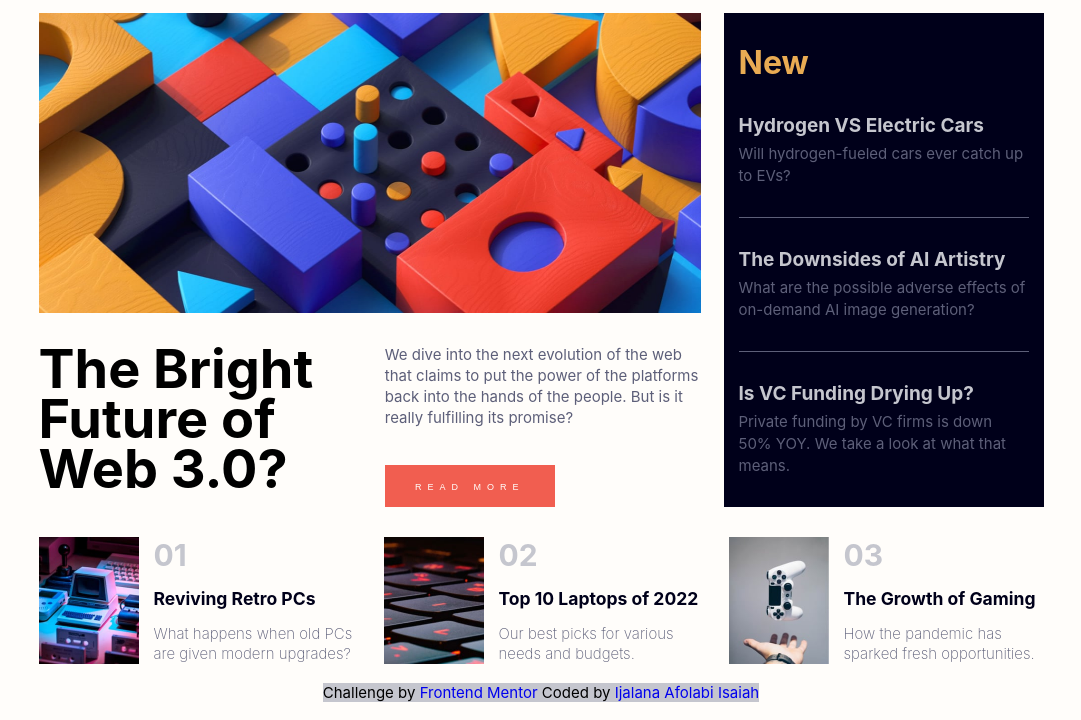
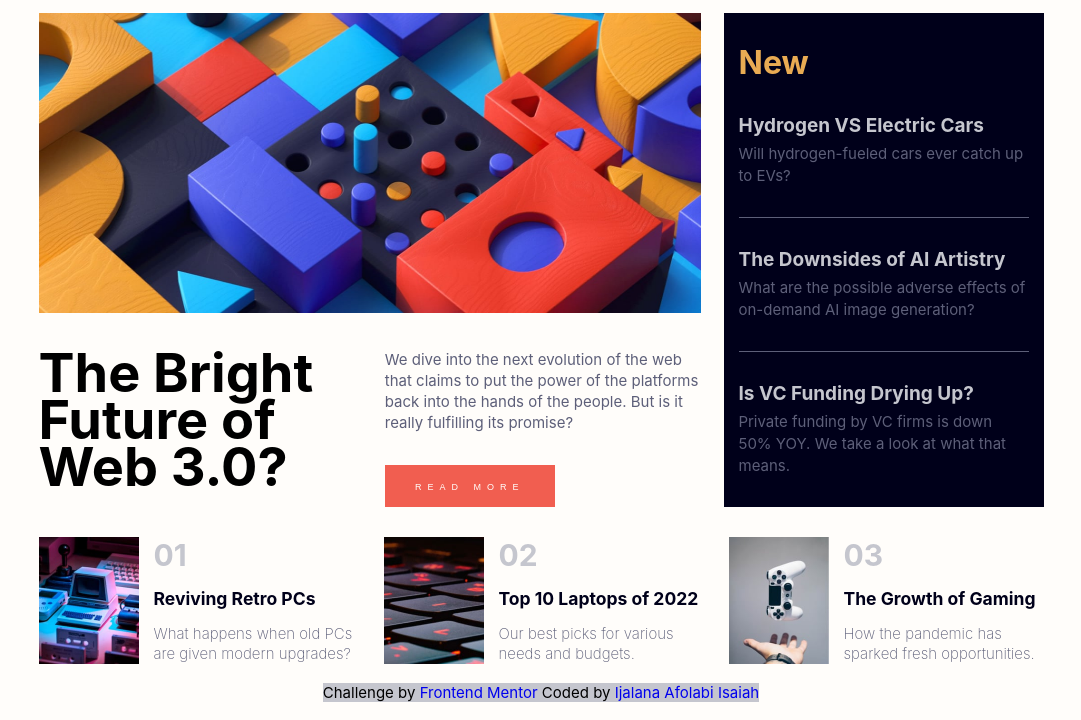
Before and after one commit to Ayolan8/news-homepage, a plain HTML site: page index.html in a window 1280 px wide. Shown: the part 80-800 px from the top of the page, without its empty margins (99-1180 px from the left). Drawn offline with Linux system fonts and the light colour scheme; a web font is replaced by a local one.

Commit message:
updates on all the files

```diff
--- a/css/styles.css
+++ b/css/styles.css
@@ -75,7 +75,7 @@ nav > a:focus {
 
 .item1b div > h1 {
     font-size: 3.6em;
-    line-height: 50px;
+    line-height: 47px;
 }
 
 .item1b div:nth-child(2) {
```
